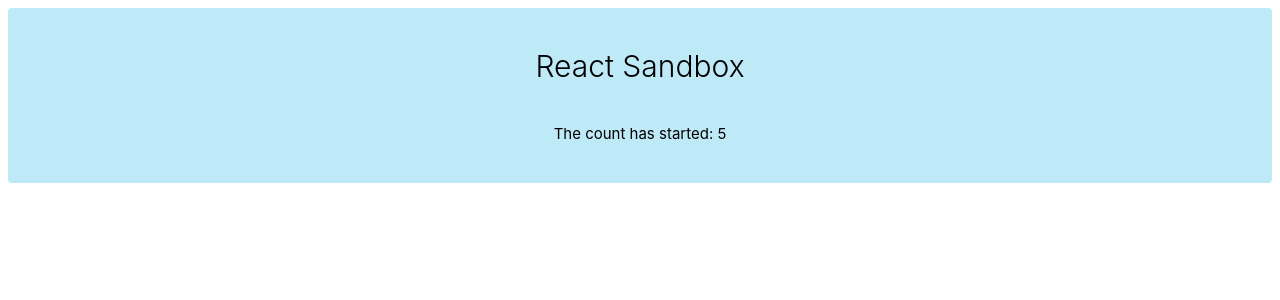
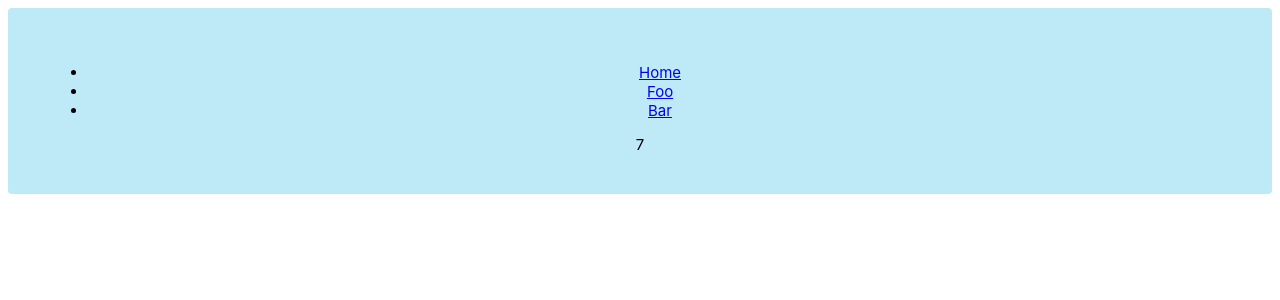
Before and after one commit to bruffstar/react-sandbox, a React app: page /bar in a window 1280 px wide. Shown: the top 300 px of the page. Built offline with nearby package versions, Linux system fonts and the light colour scheme.

Commit message:
Set up React Router

```diff
--- a/package.json
+++ b/package.json
@@ -25,6 +25,7 @@
     "open-source"
   ],
   "devDependencies": {
+    "@types/react-router-dom": "^4.2.6",
     "@types/webpack-env": "^1.13.0",
     "css-loader": "^0.26.1",
     "extract-text-webpack-plugin": "^2.0.0-rc.2",
@@ -45,6 +46,7 @@
     "@types/react": "^15.0.6",
     "@types/react-dom": "^0.14.22",
     "react": "^15.4.2",
-    "react-dom": "^15.4.2"
+    "react-dom": "^15.4.2",
+    "react-router-dom": "^4.2.2"
   }
 }
--- a/src/app.tsx
+++ b/src/app.tsx
@@ -1,14 +1,25 @@
 import * as React from 'react';
+import * as ReactRouter from 'react-router-dom';
 import Counter from './assets/components/Counter';
+import Nav from './assets/components/Nav';
 import './assets/css/app.css';
+
+const Switch = ReactRouter.Switch;
+const Router = ReactRouter.BrowserRouter;
+const Route = ReactRouter.Route;
 
 class App extends React.Component<{}, {}> {
     render() {
         return (
-            <div className="app">
-                <h1>React Sandbox</h1>
-                The count has started: <Counter/>
-            </div>
+            <Router>
+                <div className="app">
+                    <Nav/>
+                    <Switch>
+                        <Route path="/foo" component={Counter}/>
+                        <Route path="/bar" component={Counter}/>
+                    </Switch>
+                </div>
+            </Router>
         );
     }
 }
--- a/src/assets/components/Counter.tsx
+++ b/src/assets/components/Counter.tsx
@@ -3,6 +3,8 @@ import * as React from 'react';
 interface CountState {
     count:number;
 }
+
+let counter = null;
 
 // React.Component<{}:Props, {}:State>
 class Counter extends React.Component<{}, CountState> {
@@ -12,10 +14,16 @@ class Counter extends React.Component<{}, CountState> {
         this.state = {
             count: 0
         };
+    }
 
-        setInterval(() => {
+    componentDidMount() {
+        counter = setInterval(() => {
             this.setState({count: this.state.count + 1});
         }, 1000);
+    }
+
+    componentWillUnmount() {
+        clearInterval(counter);
     }
 
     render() {
--- /dev/null
+++ b/src/assets/components/Nav.tsx
@@ -0,0 +1,22 @@
+import * as React from 'react';
+import {NavLink} from 'react-router-dom';
+
+class Nav extends React.Component<{}, {}> {
+    render() {
+        return (
+            <ul>
+                <li>
+                    <NavLink exact activeClassName="active" to="/">Home</NavLink>
+                </li>
+                <li>
+                    <NavLink exact activeClassName="active" to="/foo">Foo</NavLink>
+                </li>
+                <li>
+                    <NavLink exact activeClassName="active" to="/bar">Bar</NavLink>
+                </li>
+            </ul>
+        );
+    }
+}
+
+export default Nav;
--- a/webpack.dev.config.js
+++ b/webpack.dev.config.js
@@ -38,6 +38,7 @@ module.exports = {
 		})
 	],
 	devServer: {
+        historyApiFallback: true, // https://tylermcginnis.com/react-router-cannot-get-url-refresh
 		hot: true
 		//Enable this if you want to never refresh (this allows hot-reloading app.tsx, but won't auto-refresh if you change index.tsx)
 		//hotOnly: true
```
Also changed, not shown: 2 other files (tests, documents, lock files or other folders).
